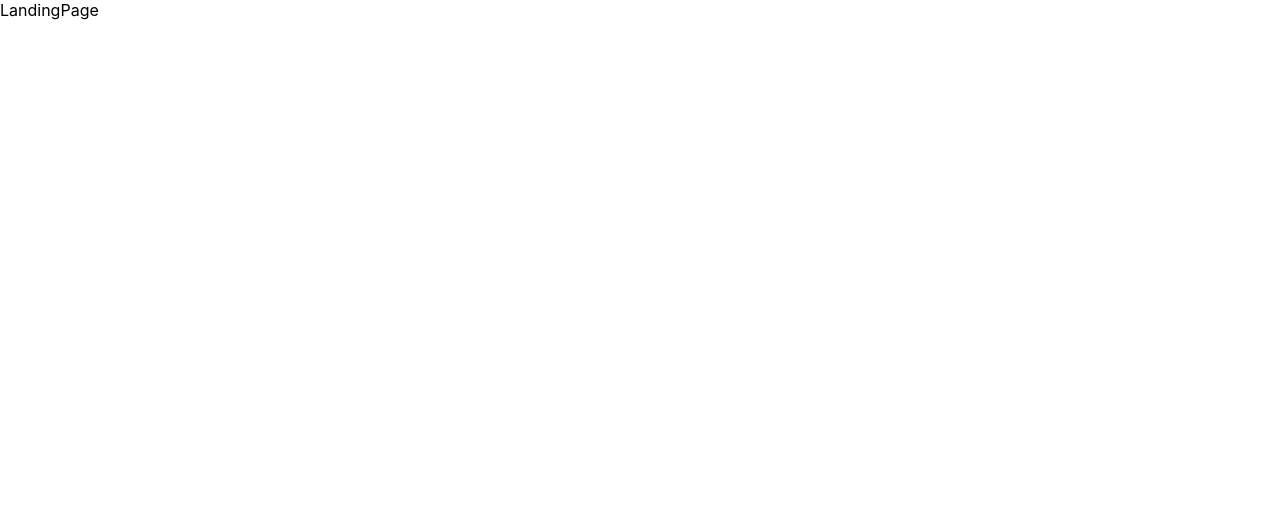
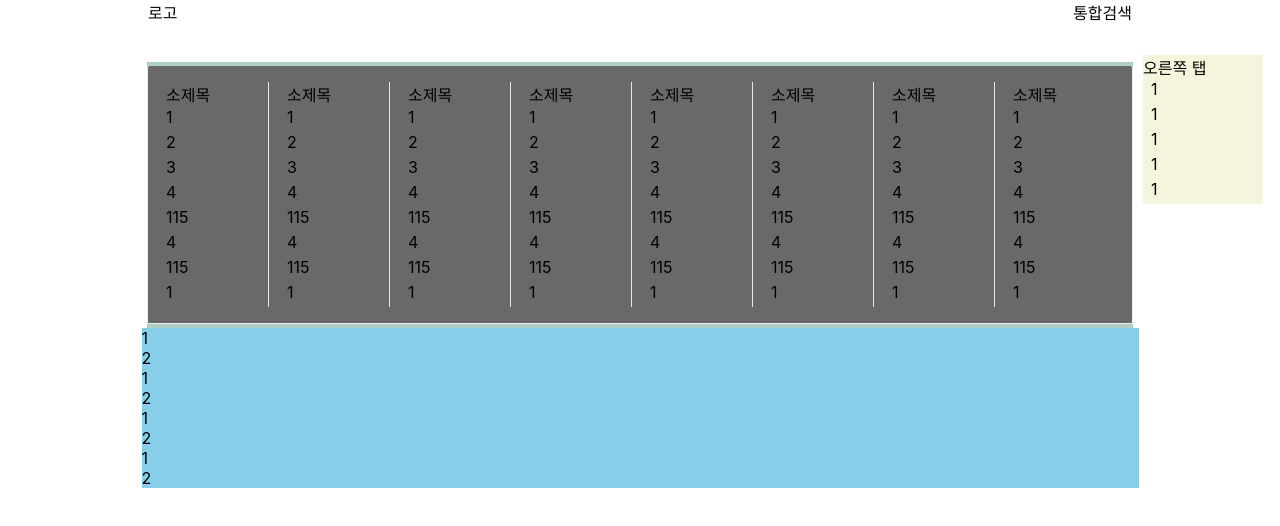
Before and after one commit to forHUFS/200104, a React (Create React App) app in the folder hufsweb_client/: page / in a window 1280 px wide. Shown: the top 526 px of the page. Built offline with nearby package versions, Linux system fonts and the light colour scheme.

Commit message:
상단 네비게이션 바, 메뉴 박스, 우측 툴바 구상

```diff
--- /dev/null
+++ b/hufsweb_client/src/components/views/LandingPage/Center.js
@@ -0,0 +1,24 @@
+import React from "react";
+
+function Center() {
+  return (
+    <div style={{ float: "left", width: "100%" }}>
+      <div
+        style={{
+          margin: "0 auto",
+          width: "997px",
+          display: "block",
+          backgroundColor: "skyblue",
+        }}
+      >
+        <div>1</div>
+        <div>2</div> <div>1</div>
+        <div>2</div> <div>1</div>
+        <div>2</div> <div>1</div>
+        <div>2</div>
+      </div>
+    </div>
+  );
+}
+
+export default Center;
--- a/hufsweb_client/src/components/views/LandingPage/LandingPage.js
+++ b/hufsweb_client/src/components/views/LandingPage/LandingPage.js
@@ -1,11 +1,18 @@
-import React from 'react'
-
+import React from "react";
+import "./LandingPage.css";
+import NavBar from "../NavBar/NavBar"
+import NavContainer from "../NavBar/NavContainer"
+import Center from "./Center"
 function LandingPage() {
-    return (
-        <div>
-            LandingPage
-        </div>
-    )
+  return (
+    <div>
+      <div>
+         <NavBar />
+         <NavContainer />
+         <Center />
+      </div>
+    </div>
+  );
 }
 
-export default LandingPage
+export default LandingPage;
--- /dev/null
+++ b/hufsweb_client/src/components/views/NavBar/NavBar.css
@@ -0,0 +1,5 @@
+.navBar {
+    width: 984px;
+    height: 62px;
+    margin: 0 auto;
+}
--- a/hufsweb_client/src/components/views/NavBar/NavBar.js
+++ b/hufsweb_client/src/components/views/NavBar/NavBar.js
@@ -1,10 +1,17 @@
 import React from 'react'
 
+
+
+
+import "./NavBar.css"
 function NavBar() {
     return (
-        <div>
-            NavBar
-        </div>
+        <div style={{overflow:"hiiden",clear:"both",width:"100%"}}>
+        <div className="navBar">
+          <div style={{float:"left"}}>로고</div>
+          <div style={{float:"right"}}>통합검색</div>
+        </div> {/*네비게이션  상단 바 */}
+      </div>
     )
 }
 
--- /dev/null
+++ b/hufsweb_client/src/components/views/NavBar/NavContainer.css
@@ -0,0 +1,62 @@
+.menuContainer {
+    display: block;
+    width: 100%;
+}
+
+.menuBox {
+    padding-top:4px;
+    padding-bottom:4px;
+    width:986px;display:table;
+    height:231px;
+    table-layout:fixed;
+    background-color: rgb(174, 207, 199);
+    margin: 0 auto;
+}
+
+dl {
+    display: block;
+    margin: 0;
+}
+
+dd {
+    /* background-color:rgba(255,255,255,0.8); */
+    border-radius:2px;
+    border:1px solid #e9ecef;
+    background-color: dimgrey;
+    display: block;
+    margin-inline-start: 40px;
+    overflow: hidden;
+    border-top: 0px;
+    margin: 0;
+    list-style: none;
+}
+
+
+ul {
+    float: left;  /*가로 정렬 */
+    border-right: 1px solid #e6e9e9;
+    display: inline-grid;
+    list-style: none;        /* 리스트 점 제거 */
+    padding: 0px 10px 0px 10px;
+    width: 100px;
+}
+
+li {
+    padding-left: 8px;
+    height: 25px;
+}
+
+.lastTab {
+    border-right: 0px
+}
+
+.rightBar {
+    position: absolute;
+    width: 120px;
+    top: 55px;
+    margin-left: 503px;
+    left: 50%;
+    display: block;
+    background-color: beige;
+    list-style: none;
+}
--- /dev/null
+++ b/hufsweb_client/src/components/views/NavBar/NavContainer.js
@@ -0,0 +1,114 @@
+import React from "react";
+import "./NavContainer.css";
+
+function NavContainer() {
+  return (
+    <>
+      <div className="menuContainer">
+        <div className="menuBox">
+          <dl>
+            <dd>
+              <ul>
+                <li>소제목</li>
+                <li>1</li>
+                <li>2</li>
+                <li>3</li>
+                <li>4</li>
+                <li>115</li>
+                <li>4</li>
+                <li>115</li>
+                <li>1</li>
+              </ul>
+              <ul>
+                <li>소제목</li>
+                <li>1</li>
+                <li>2</li>
+                <li>3</li>
+                <li>4</li>
+                <li>115</li>
+                <li>4</li>
+                <li>115</li>
+                <li>1</li>
+              </ul>
+              <ul>
+                <li>소제목</li>
+                <li>1</li>
+                <li>2</li>
+                <li>3</li>
+                <li>4</li>
+                <li>115</li>
+                <li>4</li>
+                <li>115</li>
+                <li>1</li>
+              </ul>
+              <ul>
+                <li>소제목</li>
+                <li>1</li>
+                <li>2</li>
+                <li>3</li>
+                <li>4</li>
+                <li>115</li>
+                <li>4</li>
+                <li>115</li>
+                <li>1</li>
+              </ul>
+              <ul>
+                <li>소제목</li>
+                <li>1</li>
+                <li>2</li>
+                <li>3</li>
+                <li>4</li>
+                <li>115</li>
+                <li>4</li>
+                <li>115</li>
+                <li>1</li>
+              </ul>
+              <ul>
+                <li>소제목</li>
+                <li>1</li>
+                <li>2</li>
+                <li>3</li>
+                <li>4</li>
+                <li>115</li>
+                <li>4</li>
+                <li>115</li>
+                <li>1</li>
+              </ul>
+              <ul>
+                <li>소제목</li>
+                <li>1</li>
+                <li>2</li>
+                <li>3</li>
+                <li>4</li>
+                <li>115</li>
+                <li>4</li>
+                <li>115</li>
+                <li>1</li>
+              </ul>
+              <ul className="lastTab">
+                <li>소제목</li>
+                <li>1</li>
+                <li>2</li>
+                <li>3</li>
+                <li>4</li>
+                <li>115</li>
+                <li>4</li>
+                <li>115</li>
+                <li>1</li>
+              </ul>
+            </dd>
+          </dl>
+        </div>
+      </div>
+      <div className="rightBar">
+        오른쪽 탭<li>1</li>
+        <li>1</li>
+        <li>1</li>
+        <li>1</li>
+        <li>1</li>
+      </div>
+    </>
+  );
+}
+
+export default NavContainer;
```
Also changed, not shown: hufsweb_client/src/components/views/LandingPage/LandingPage.css (added), 1 other file (tests, documents, lock files or other folders).
